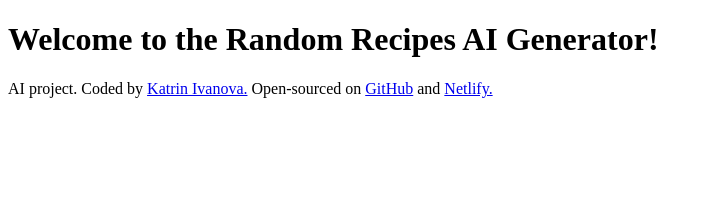
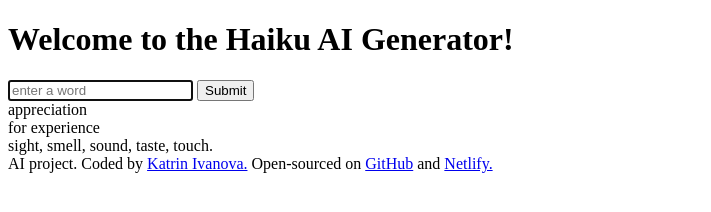
Before and after one commit to Katrinii/AI-haiku-generator, a plain HTML site: page index.html in a window 1280 px wide. Shown: the whole page, without its empty margins (0-711 px from the left). Drawn offline with Linux system fonts and the light colour scheme.

Commit message:
added HTML elements
and renamed project (changed topic from recipe to haiku).

```diff
--- a/index.html
+++ b/index.html
@@ -4,10 +4,29 @@
     <meta charset="UTF-8" />
     <meta name="viewport" content="width=device-width, initial-scale=1.0" />
     <link rel="stylesheet" href="src/style.css" />
-    <title>AI Recipe Generator</title>
+    <title>AI Haiku Generator</title>
   </head>
   <body>
-    <h1>Welcome to the Random Recipes AI Generator!</h1>
+    <h1>Welcome to the Haiku AI Generator!</h1>
+    <main>
+      <form>
+        <input
+          type="text"
+          placeholder="enter a word"
+          autofocus
+          required
+          autocapitalize="off"
+        />
+        <input type="submit" />
+      </form>
+      <div>
+        appreciation
+        <br />
+        for experience
+        <br />
+        sight, smell, sound, taste, touch.
+      </div>
+    </main>
     <footer>
       AI project. Coded by
       <a
@@ -20,7 +39,7 @@
         >GitHub</a
       >
       and
-      <a href="https://random-recipe-ai-generator.netlify.app/" target="_blank"
+      <a href="https://random-haiku-ai-generator.netlify.app/" target="_blank"
         >Netlify.</a
       >
     </footer>
```
